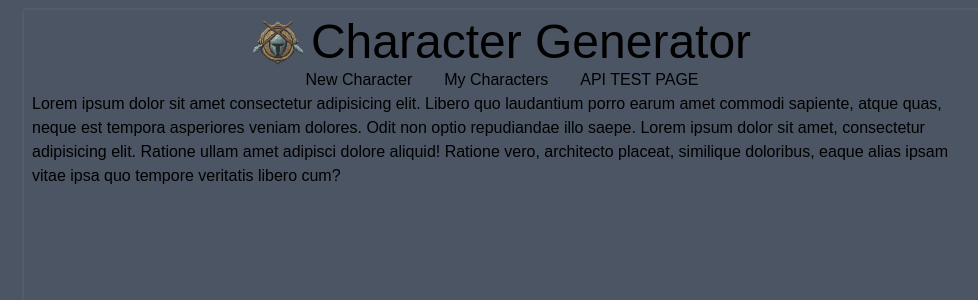
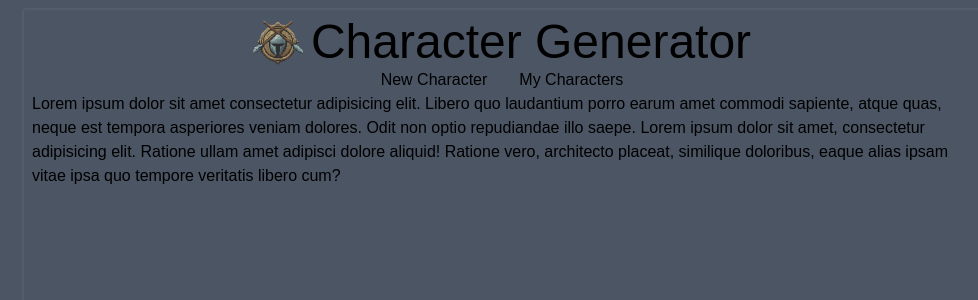
Before and after one commit to ashwillreid/char-gen, a Next.js app: page / in a window 1280 px wide. Shown: the top 300 px of the page, without its empty margins (138-1116 px from the left). Built offline with nearby package versions, Linux system fonts and the light colour scheme; a web font is replaced by a local one.

Commit message:
remote test page

```diff
--- a/src/app/test/page.tsx
+++ /dev/null
@@ -1,14 +0,0 @@
-import { mutation } from "../../../static/helpers/mutation";
-import { useEffect } from "react";
-export default async function Test() {
-  // let const data = await
-  const args = {
-    name: "testName",
-    age: 42,
-    race: "ORC",
-    charClass: "BARBARIAN",
-  };
-
-  const test = await mutation("character/create", args);
-  return <main>test</main>;
-}
--- a/src/components/Header.tsx
+++ b/src/components/Header.tsx
@@ -16,9 +16,6 @@ const Header = () => {
         <Link href="/characters">
           <Button text="My Characters" />
         </Link>
-        <Link href="/test">
-          <Button text="API TEST PAGE" />
-        </Link>
       </div>
     </div>
   );
```
